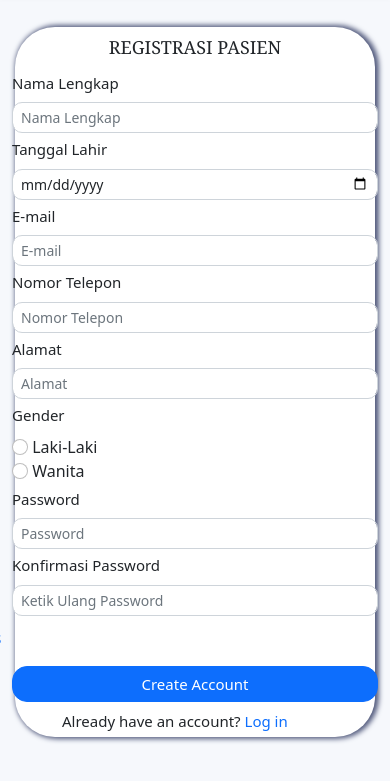
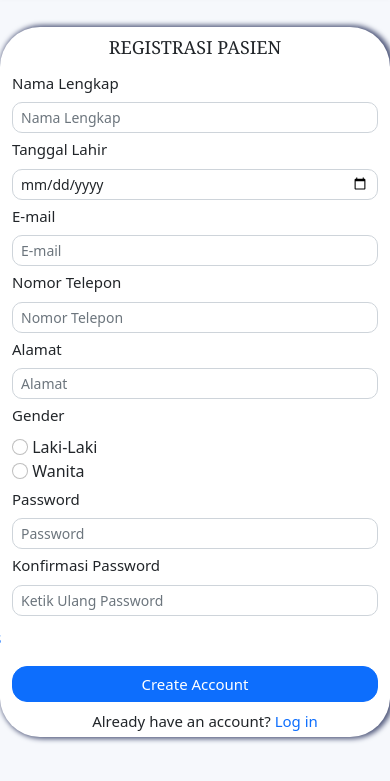
Before and after one commit to MirzaAlbab/SimpleWebHealth, a plain HTML site: page register.html in a window 390 px wide. Shown: the part 63-844 px from the top of the page. Drawn offline with nearby package versions, Linux system fonts and the light colour scheme.

Commit message:
memperbaiki responsive

```diff
--- a/register.html
+++ b/register.html
@@ -109,5 +109,7 @@
         </div>
 
     </div>
+    <script src="https://code.jquery.com/jquery-3.3.1.slim.min.js" integrity="sha384-q8i/X+965DzO0rT7abK41JStQIAqVgRVzpbzo5smXKp4YfRvH+8abtTE1Pi6jizo" crossorigin="anonymous"></script>
+    <script src="https://stackpath.bootstrapcdn.com/bootstrap/4.1.0/js/bootstrap.min.js" integrity="sha384-uefMccjFJAIv6A+rW+L4AHf99KvxDjWSu1z9VI8SKNVmz4sk7buKt/6v9KI65qnm" crossorigin="anonymous"></script>
   </body>
 </html>
--- a/style.css
+++ b/style.css
@@ -27,8 +27,8 @@ body{
 }
 .bg{
     background-color:#ffffff;
-    width: 400px;
-    height: 300px;
+    width: 30vw;
+    height: 20vw;
     position: absolute;
     margin-top: -40px;
     z-index: -1;
@@ -59,6 +59,7 @@ body{
 @media (max-width: 576px) {
     .bg{
         width: 480px;
+        height: 300px;
         margin-top: -45px;
     }
     .title{
@@ -68,4 +69,8 @@ body{
         font-size: 15px;
         font-weight: 500;
     }
+    .klarifikasi{
+        text-align: center;
+        padding-right: 50px;;
+    }
 }
--- a/styleReg.css
+++ b/styleReg.css
@@ -26,13 +26,14 @@ body{
 }
 .bg{
     background-color:#ffffff;
-    width: 700px;
-    height: 500px;
+    width: 50vw;
+    height: 36vw;
     position: absolute;
     margin-top: -40px;
     z-index: -1;
     border-radius: 40px;
     box-shadow: 2px 0px 5px 2px rgb(84, 92, 126);
+
 }
 .tombol{
     font-weight: 500;
@@ -63,7 +64,7 @@ body{
 
 @media (max-width: 768px) {
     .bg{
-        width: 360px;
+        width: 470px;
         height: 710px;
     }
     .title{
@@ -73,4 +74,8 @@ body{
         font-size: 15px;
         font-weight: 500;
     }
+    .klarifikasi{
+        text-align: center;
+        padding-right: 30px;
+    }
 }
```
